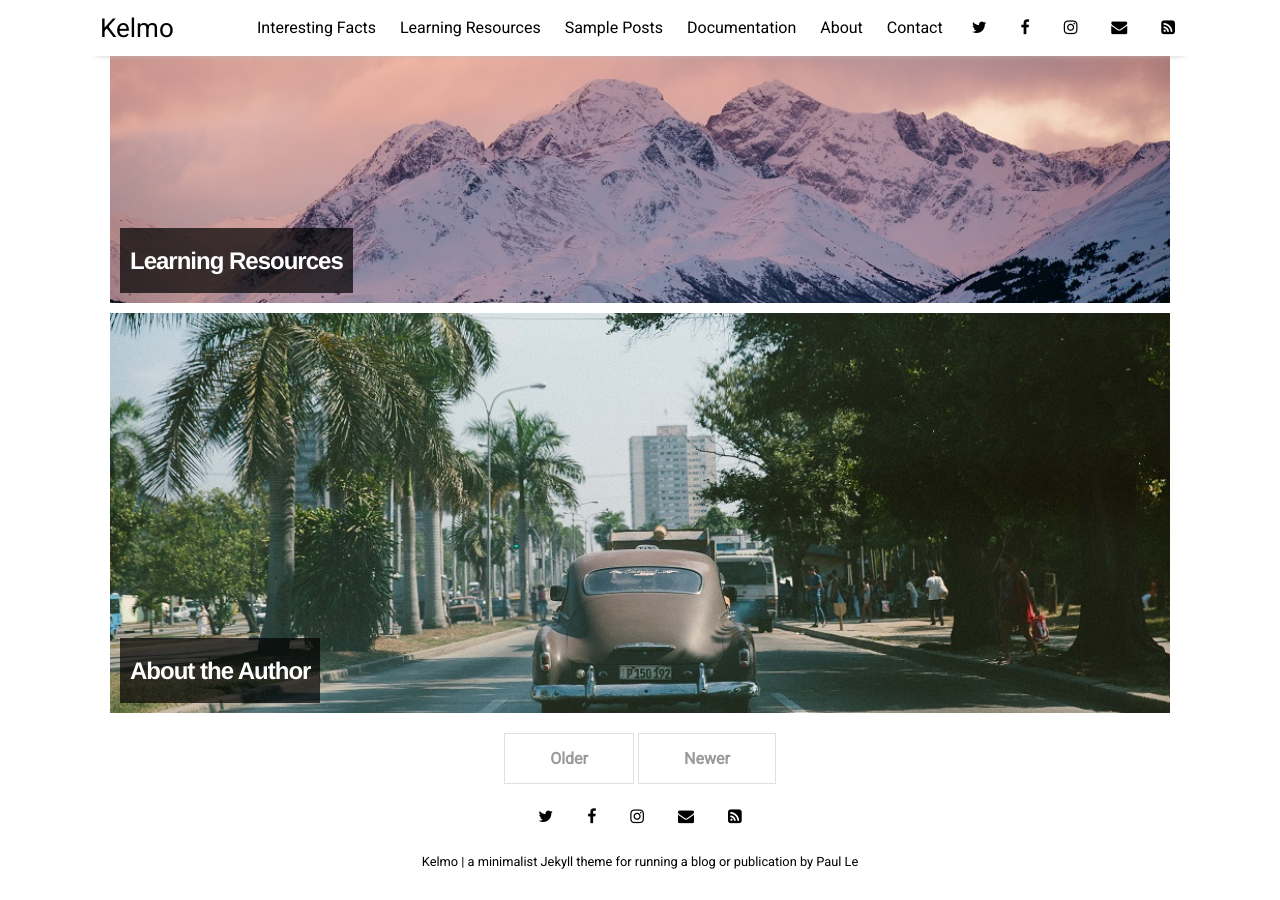
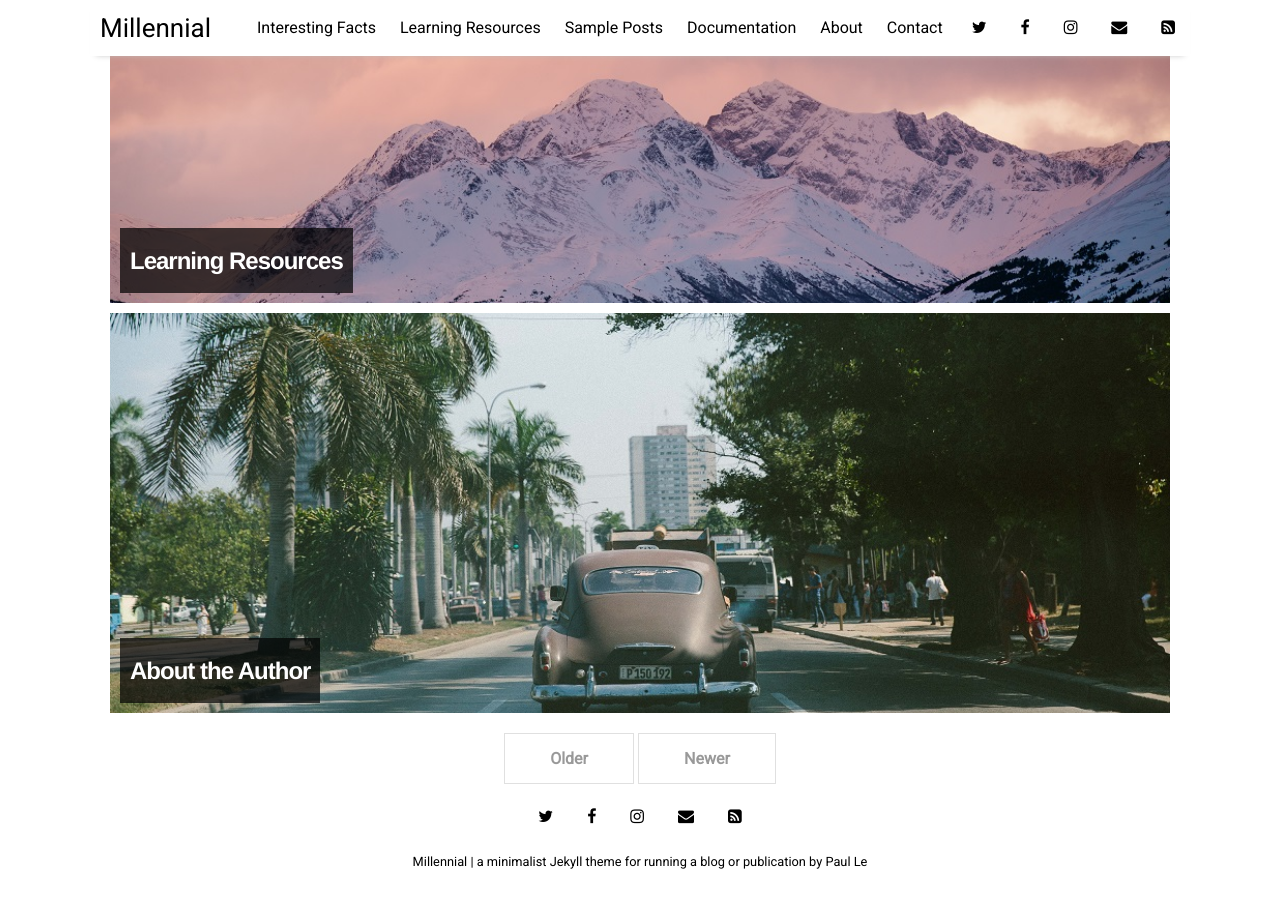
Before and after one commit to kelmoalmeida/kelmoalmeida.github.io, a Jekyll site: the page built from index.html, in a window 1280 px wide and 900 px high, scrolled down 1398 px. Built offline with Jekyll 4.4.1, drawn with Linux system fonts in a browser that asks for light colours; nearby versions of some CDN libraries; the list of posts is cut into pages by our own code.

Commit message:
Update _config.yml

```diff
--- a/_config.yml
+++ b/_config.yml
@@ -10,7 +10,7 @@ permalink:           /:title
 plugins:             [jekyll-paginate, jekyll-sitemap, jekyll-feed, jekyll-seo-tag]
 
 # Customise atom feed settings (this is where Jekyll-Feed gets configuration information)
-title:		           "Kelmo"
+title:		           "Millennial"
 description:	       "a minimalist Jekyll theme for running a blog or publication"
 author:              "Paul Le"
 
```
